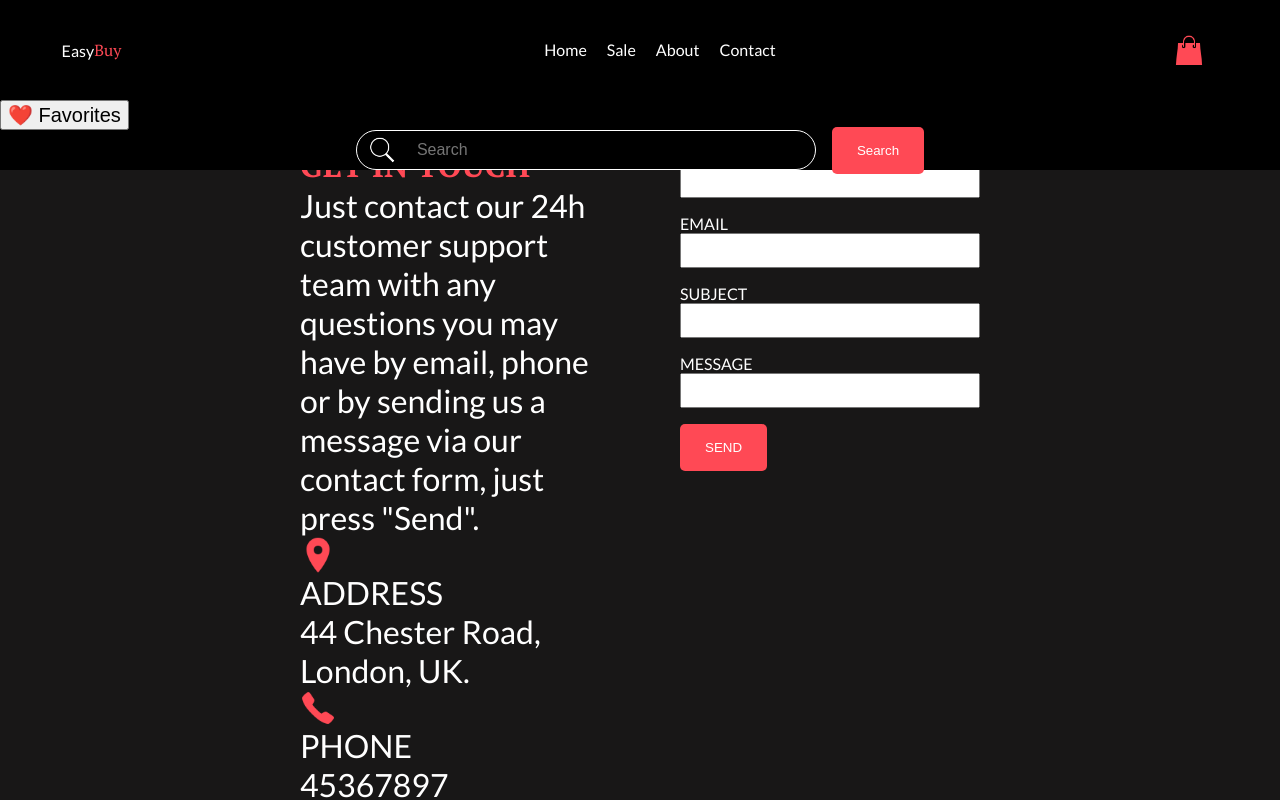
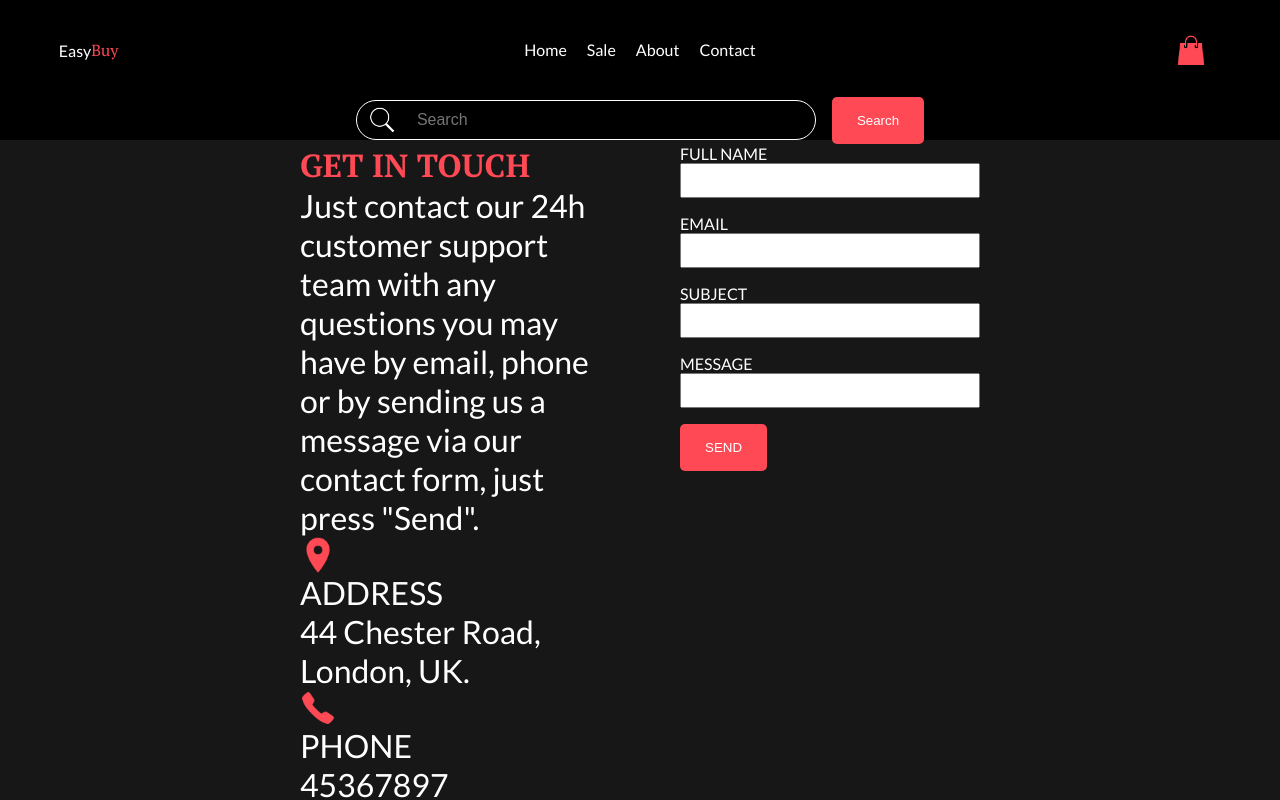
Before and after one commit to lem31/mystore, a React (Vite) app: page /Contact in a window 1280 px wide. Shown: the top 800 px of the page. Built offline with nearby package versions, Linux system fonts and the light colour scheme; some icons are missing; a web font is replaced by a local one.

Commit message:
added mui favorite icon in header

```diff
--- a/src/Components/Header/index.jsx
+++ b/src/Components/Header/index.jsx
@@ -13,6 +13,9 @@ import styles from "../../CSS_Modules/Header/header.module.css";
 import Nav from "../Nav";
 import HamburgerMenu from "../Hamburger_Menu";
 import Search from "../Search/Search_Component/index";
+import sideBarStyles from "../../CSS_Modules/Favorites/index.module.css";
+import FavoriteIcon from "@mui/icons-material/Favorite";
+import IconButton from "@mui/material/IconButton";
 
 function Header({ toggleSidebar }) {
   return (
@@ -24,16 +27,20 @@ function Header({ toggleSidebar }) {
         </p>
         <HamburgerMenu />
         <Nav />
+        <IconButton
+          className={styles.favorite_button_header}
+          onClick={toggleSidebar}
+        >
+          <FavoriteIcon
+            color="error"
+            className={styles.fav_img_header}
+          />
+        </IconButton>
         <div className={styles.bag}>
           <CartIcon />
         </div>
       </header>
-      <button
-        onClick={toggleSidebar}
-        style={{ fontSize: "20px", cursor: "pointer" }}
-      >
-        ❤️ Favorites
-      </button>
+
       <Search />
     </div>
   );
```
